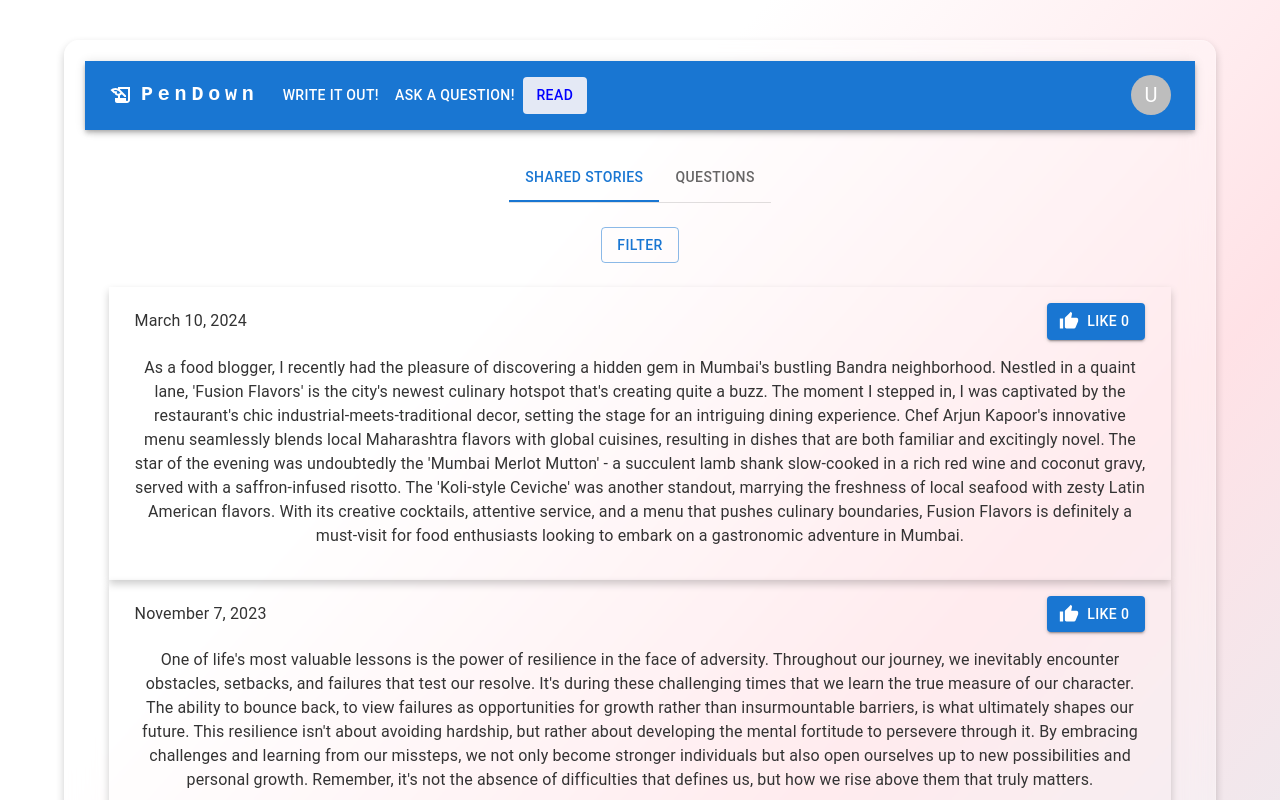
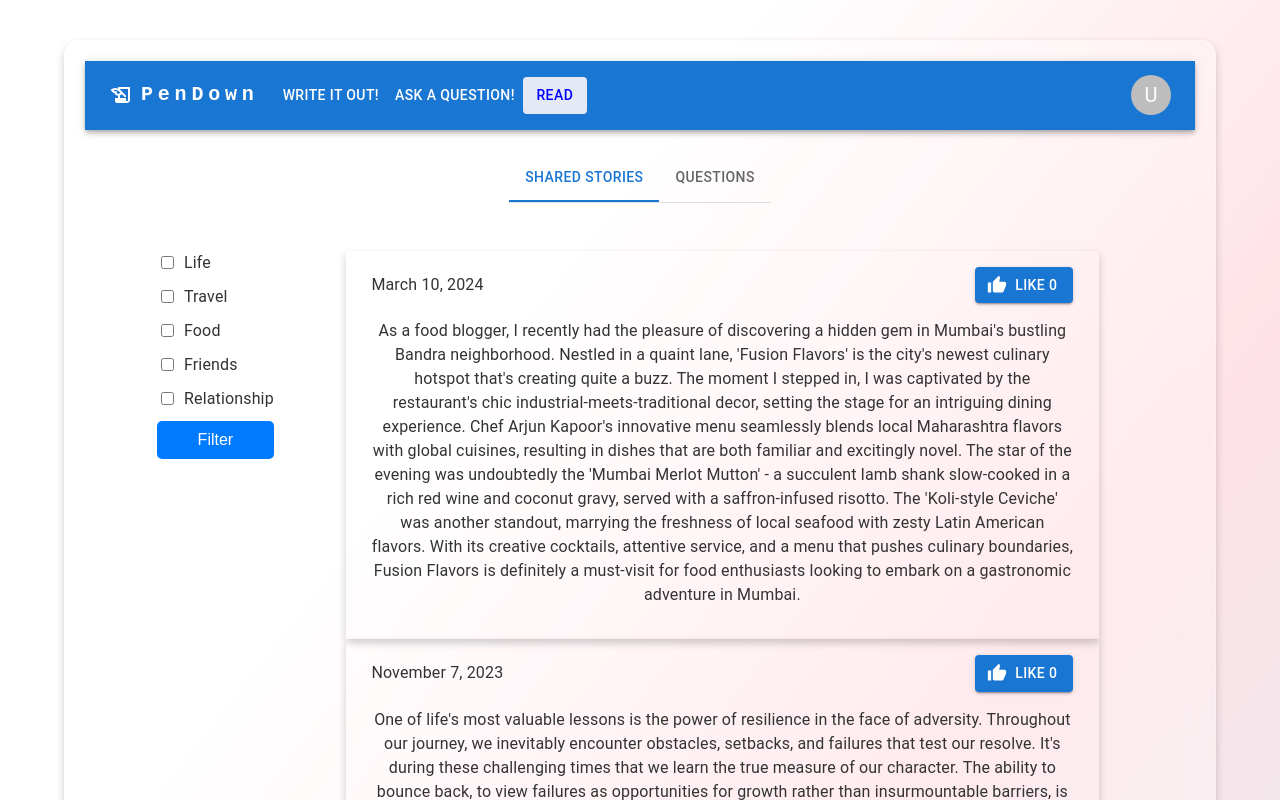
Before and after one commit to kainaat0110/Pendown, a React (Create React App) app: page /read in a window 1280 px wide. Shown: the top 800 px of the page. Built offline with nearby package versions, Linux system fonts and the light colour scheme.

Commit message:
filter update

```diff
--- a/src/Pages/Read.js
+++ b/src/Pages/Read.js
@@ -44,6 +44,52 @@ function CustomTabPanel(props) {
 export default function Read() {
   const [value, setValue] = React.useState(0);
 
+  const [isMobile, setIsMobile] = React.useState(window.innerWidth <= 600);
+
+    React.useEffect(() => {
+        const handleResize = () => {
+            setIsMobile(window.innerWidth <= 600);
+        };
+
+        window.addEventListener('resize', handleResize);
+
+        return () => {
+            window.removeEventListener('resize', handleResize);
+        };
+    }, []);
+
+    const containerStyle = {
+        display: 'flex',
+        flexDirection: isMobile ? 'row' : 'column', // Change direction based on screen size
+        flexWrap: isMobile ? 'wrap' : 'nowrap', // Allow wrapping on small screens
+        gap: '10px',
+        marginBottom: '20px',
+    };
+
+    const labelStyle = {
+        display: 'flex',
+        alignItems: 'center',
+        fontSize: '16px',
+        cursor: 'pointer',
+        width: isMobile ? '50%' : 'auto', // 50% width for mobile, auto for larger screens
+    };
+
+    const checkboxStyle = {
+        marginRight: '10px',
+    };
+
+    const buttonStyle = {
+        backgroundColor: '#007BFF',
+        color: 'white',
+        border: 'none',
+        padding: '10px 20px',
+        cursor: 'pointer',
+        borderRadius: '5px',
+        fontSize: '16px',
+        transition: 'background-color 0.3s',
+    };
+
+
   const handleChange = (event, newValue) => {
     setValue(newValue);
   };
@@ -82,9 +128,10 @@ export default function Read() {
     <React.Fragment>
       <CssBaseline />
       <Container style={bgStyle}>
-        <Container style={glassStyle}>
+         <Container style={glassStyle}>
           <Navbar />
           <br />
+
           <Box sx={{ borderBottom: 1, borderColor: 'divider' }}>
             <Tabs value={value} onChange={handleChange} aria-label="basic tabs example">
                 <Tab label="Shared Stories" {...a11yProps(0)} />
@@ -92,8 +139,31 @@ export default function Read() {
             </Tabs>
             </Box>
             <br />
-            <DialogBox />
-            <CustomTabPanel value={value} index={0}>
+
+            <Container >
+            <Container style = {{ display : 'flex' , flexDirection : 'row' }} >
+              <Container style = {{ display : 'flex' , flexDirection : 'column' , width: 'fit-content'}}>
+                <br />
+                    <div style={containerStyle}>
+                    <label style={labelStyle}><input type="checkbox" style={checkboxStyle} name="filter" value="Life" /> Life</label>
+                    <label style={labelStyle}><input type="checkbox" style={checkboxStyle} name="filter" value="Travel" /> Travel</label>
+                    <label style={labelStyle}><input type="checkbox" style={checkboxStyle} name="filter" value="Food" /> Food</label>
+                    <label style={labelStyle}><input type="checkbox" style={checkboxStyle} name="filter" value="Friends" /> Friends</label>
+                    <label style={labelStyle}><input type="checkbox" style={checkboxStyle} name="filter" value="Relationship" /> Relationship</label>
+                    <button
+                        style={buttonStyle}
+                        onMouseEnter={(e) => e.currentTarget.style.backgroundColor = '#0056b3'}
+                        onMouseLeave={(e) => e.currentTarget.style.backgroundColor = '#007BFF'}
+                    >
+                        Filter
+                    </button>
+                </div>
+
+
+                    </Container>
+
+            <Container >
+              <CustomTabPanel value={value} index={0}>
                 <Stories id="1" para="As a food blogger, I recently had the pleasure of discovering a hidden gem in Mumbai's bustling Bandra neighborhood. Nestled in a quaint lane, 'Fusion Flavors' is the city's newest culinary hotspot that's creating quite a buzz. The moment I stepped in, I was captivated by the restaurant's chic industrial-meets-traditional decor, setting the stage for an intriguing dining experience. Chef Arjun Kapoor's innovative menu seamlessly blends local Maharashtra flavors with global cuisines, resulting in dishes that are both familiar and excitingly novel. The star of the evening was undoubtedly the 'Mumbai Merlot Mutton' - a succulent lamb shank slow-cooked in a rich red wine and coconut gravy, served with a saffron-infused risotto. The 'Koli-style Ceviche' was another standout, marrying the freshness of local seafood with zesty Latin American flavors. With its creative cocktails, attentive service, and a menu that pushes culinary boundaries, Fusion Flavors is definitely a must-visit for food enthusiasts looking to embark on a gastronomic adventure in Mumbai." date="March 10, 2024" />
                 <Stories id="2" para= "One of life's most valuable lessons is the power of resilience in the face of adversity. Throughout our journey, we inevitably encounter obstacles, setbacks, and failures that test our resolve. It's during these challenging times that we learn the true measure of our character. The ability to bounce back, to view failures as opportunities for growth rather than insurmountable barriers, is what ultimately shapes our future. This resilience isn't about avoiding hardship, but rather about developing the mental fortitude to persevere through it. By embracing challenges and learning from our missteps, we not only become stronger individuals but also open ourselves up to new possibilities and personal growth. Remember, it's not the absence of difficulties that defines us, but how we rise above them that truly matters." date="November 7, 2023"/>
                 <Stories id="3" para="Matheran, a quaint hill station nestled in the Western Ghats, offered a refreshing escape from the urban bustle. As we embarked on the toy train journey up the winding tracks, lush greenery and misty vistas unfolded before our eyes. The car-free environment was a welcome change, allowing us to explore the red-earth paths on foot and horseback. We marveled at panoramic viewpoints like Louisa Point and Charlotte Lake, breathing in the crisp mountain air. The tranquil atmosphere, punctuated only by the sounds of nature and the clip-clop of horses, provided a perfect setting for relaxation and introspection. Our stay in a colonial-era hotel added a touch of nostalgia to this serene getaway, making our Matheran trip a memorable blend of natural beauty and old-world charm." date="August 13, 2024"/>
@@ -103,6 +173,9 @@ export default function Read() {
                 <QuestionAns ques="How can couples maintain a strong emotional connection in a long-term relationship?" ans = "Maintaining a strong emotional connection in a long-term relationship requires ongoing effort and intentionality. Key strategies include prioritizing quality time together, engaging in open and honest communication about feelings and needs, and showing appreciation for each other regularly. Couples should also strive to support each other's individual growth while nurturing shared goals and experiences. Keeping the romance alive through small gestures, surprise acts of kindness, and maintaining physical intimacy is crucial. Additionally, navigating challenges together, practicing forgiveness, and continuously learning about each other can deepen the emotional bond. Remember, a strong connection is built on mutual respect, trust, and the willingness to evolve together as individuals and as a couple."/>
                 <QuestionAns ques="How do we find true fulfillment in a world that often emphasizes external achievements and material success?" ans ="Finding true fulfillment in life often involves looking beyond external achievements and material success. It's about aligning our actions with our core values and passions, practicing gratitude for what we have, and pursuing personal growth. Cultivating meaningful relationships and contributing to something larger than ourselves can provide a deep sense of purpose. True fulfillment comes from living authentically and nurturing our inner selves, rather than solely chasing societal definitions of success. It's about creating a life that resonates with our true selves, balancing personal growth with meaningful connections and positive impact on the world around us. By focusing on these aspects, we can find lasting contentment and joy that goes beyond superficial measures of achievement." />
             </CustomTabPanel>
+             </Container>
+             </Container>
+            </Container>
             <Divider variant="middle" component="li" style={{width: '80%'}}/>
             <Footer />
           </Container>
```
